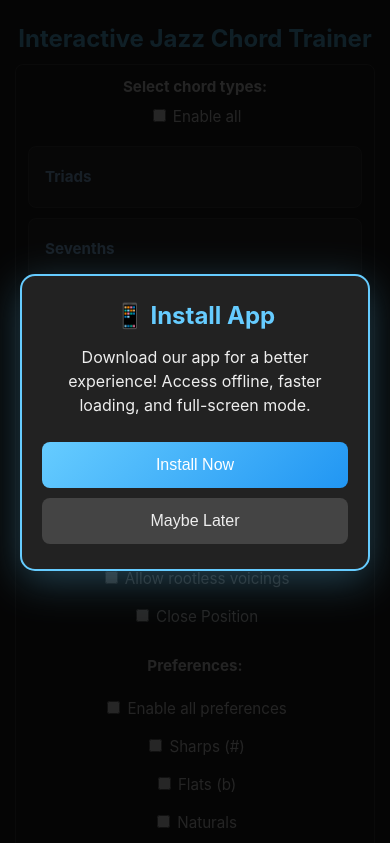
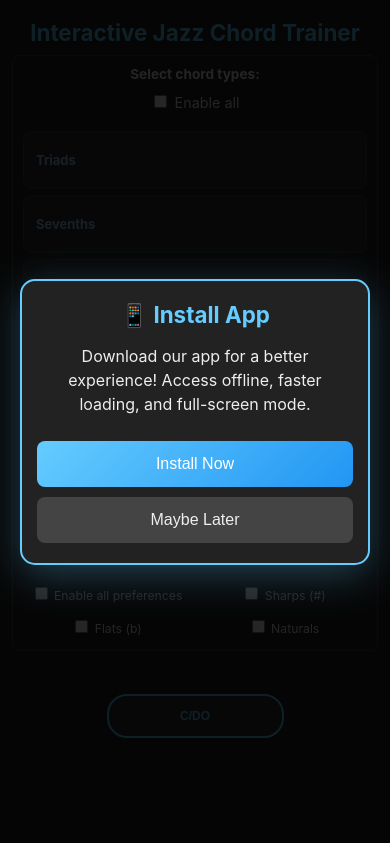
Before and after one commit to iamfrank123/chordtrainergit, a plain HTML site: page index.html in a window 390 px wide. Shown: the top 843 px of the page. Drawn offline with nearby package versions, Linux system fonts and the light colour scheme.

Commit message:
Add files via upload

```diff
--- a/index.html
+++ b/index.html
@@ -237,6 +237,7 @@
         }
 
         .option-group label {
+            font-size: 0.95em;
             cursor: pointer;
             padding: 5px;
             -webkit-tap-highlight-color: transparent;
@@ -251,7 +252,7 @@
             background-color: #333;
             border: 1px solid #444;
             border-radius: 8px;
-            margin-bottom: 10px;
+            margin-bottom: 8px;
             padding: 10px;
         }
 
@@ -281,11 +282,12 @@
             display: flex;
             flex-wrap: wrap;
             align-items: flex-start;
-            padding: 10px 0 0 10px;
-            gap: 10px;
+            padding: 8px 0 0 10px;
+            gap: 8px;
         }
 
         .chord-type-list label {
+            font-size: 0.9em;
             padding: 8px;
             min-height: 44px;
             display: flex;
@@ -561,56 +563,85 @@
             }
 
             #container {
-                padding: 15px;
+                padding: 12px;
                 border-radius: 0;
                 min-height: 100vh;
                 justify-content: flex-start;
             }
 
             h1 {
-                font-size: 1.5em;
-                margin-bottom: 10px;
-                margin-top: 10px;
+                font-size: 1.4em;
+                margin-bottom: 8px;
+                margin-top: 8px;
             }
 
             #controls {
-                padding: 12px;
+                padding: 10px;
+                font-size: 0.9em;
+            }
+
+            .controls-title {
                 font-size: 0.95em;
-            }
-
-            .controls-title {
-                font-size: 1em;
+                margin-bottom: 8px;
             }
 
             #chordDisplay {
-                font-size: 2.5em;
+                font-size: 2.2em;
             }
 
             #chordDisplayContainer {
-                margin: 20px 0;
+                margin: 15px 0;
             }
 
             #namingToggleBtn {
                 position: static;
-                margin: 10px auto 0 auto;
+                margin: 8px auto 0 auto;
                 display: block;
                 width: fit-content;
+                font-size: 12px;
+                padding: 6px 12px;
             }
 
             .button-group {
-                gap: 8px;
+                gap: 6px;
+                margin-top: 15px;
             }
 
             button {
-                padding: 10px 16px;
-                font-size: 14px;
-                flex: 1 1 calc(50% - 8px);
-                min-width: calc(50% - 8px);
-            }
-
+                padding: 10px 14px;
+                font-size: 13px;
+                flex: 1 1 calc(50% - 6px);
+                min-width: calc(50% - 6px);
+            }
+
+            /* Compact 2-column layout for options */
+            .options-flex-container {
+                gap: 12px;
+            }
+
+            .option-group {
+                display: grid;
+                grid-template-columns: repeat(2, 1fr);
+                gap: 6px 10px;
+                margin-top: 8px;
+            }
+
+            .option-group .controls-title {
+                grid-column: 1 / -1;
+            }
+
+            .option-group label {
+                font-size: 0.85em;
+                padding: 4px;
+                white-space: nowrap;
+            }
+
+            /* Virtual Keyboard - Properly scaled for portrait */
             #keyboard {
-                transform: scale(0.75);
-                margin: 10px 0;
+                transform: scale(0.5);
+                transform-origin: top center;
+                margin: 0 auto;
+                width: fit-content;
             }
 
             #installButton {
@@ -622,7 +653,11 @@
             }
 
             #premiumSection {
-                padding: 15px;
+                padding: 12px;
+            }
+
+            #premiumSection h2 {
+                font-size: 1.3em;
             }
 
             #licenseKeyInput {
@@ -632,33 +667,45 @@
 
             .chord-type-list {
                 padding-left: 5px;
-                gap: 8px;
+                gap: 6px;
+            }
+
+            .chord-type-list label {
+                font-size: 0.8em;
+                padding: 6px;
+                min-height: 38px;
             }
 
             details {
-                padding: 8px;
+                padding: 6px;
+                margin-bottom: 6px;
             }
 
             summary {
-                font-size: 1em;
+                font-size: 0.9em;
+                padding: 6px;
             }
 
             #status {
-                font-size: 1.2em;
+                font-size: 1.1em;
             }
 
             #chordCount,
             #enabledChordsReminder,
             #revealNotes {
-                font-size: 0.95em;
+                font-size: 0.85em;
+            }
+
+            #midiStatus {
+                font-size: 0.85em;
             }
 
             .modal-content {
-                padding: 25px 20px;
+                padding: 20px 15px;
             }
 
             .modal-content h2 {
-                font-size: 1.5em;
+                font-size: 1.4em;
             }
 
             .modal-content p {
```
